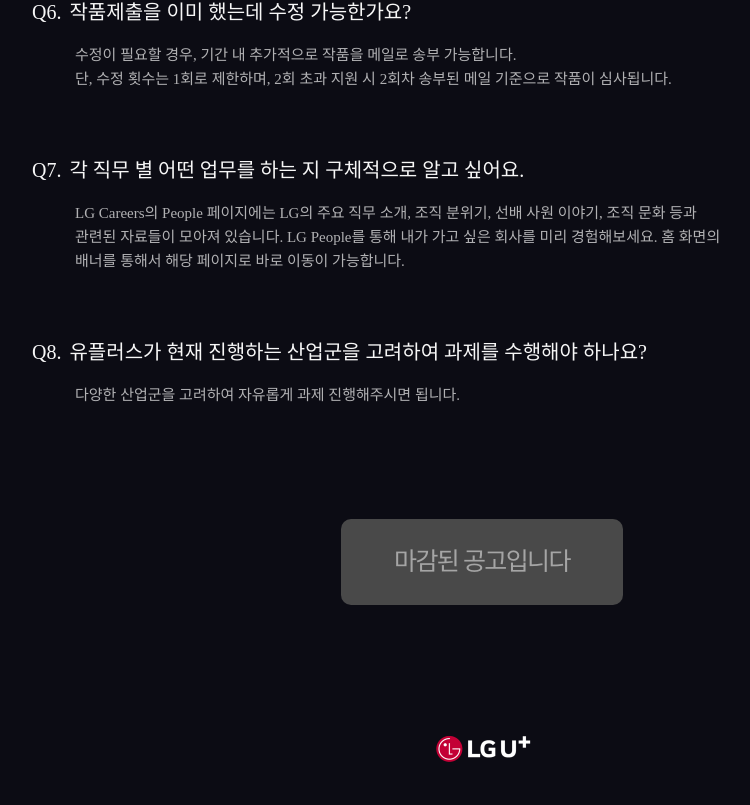
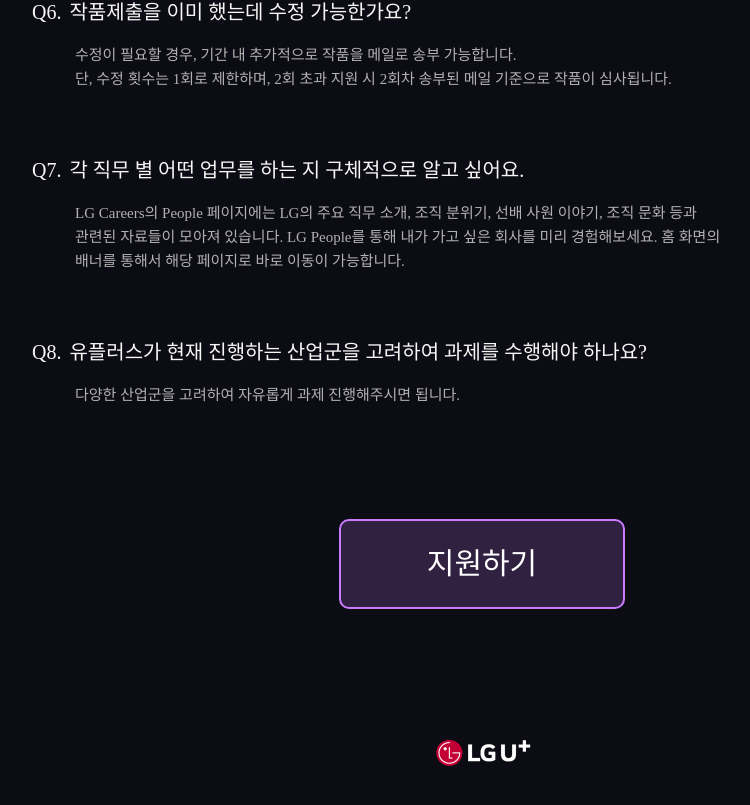
Before and after one commit to LG-uplus-UX-engineering/2022_LSRUX_awards, a React (Create React App) app: page / in a window 1280 px wide. Shown: the part 5711-6516 px from the top of the page, without its empty margins (158-908 px from the left). Built offline with nearby package versions, Linux system fonts and the light colour scheme; a web font is replaced by a local one.

Commit message:
Update Contents.js

```diff
--- a/src/Contents.js
+++ b/src/Contents.js
@@ -259,8 +259,8 @@
                 {MobileApply}
             </section>
             <section className="apply">
-                {/* {ApplyButton} */}
-                {ApplyInvalidButton}
+                {ApplyButton}
+                {/* {ApplyInvalidButton} */}
             </section>
         </article>
     );
```
